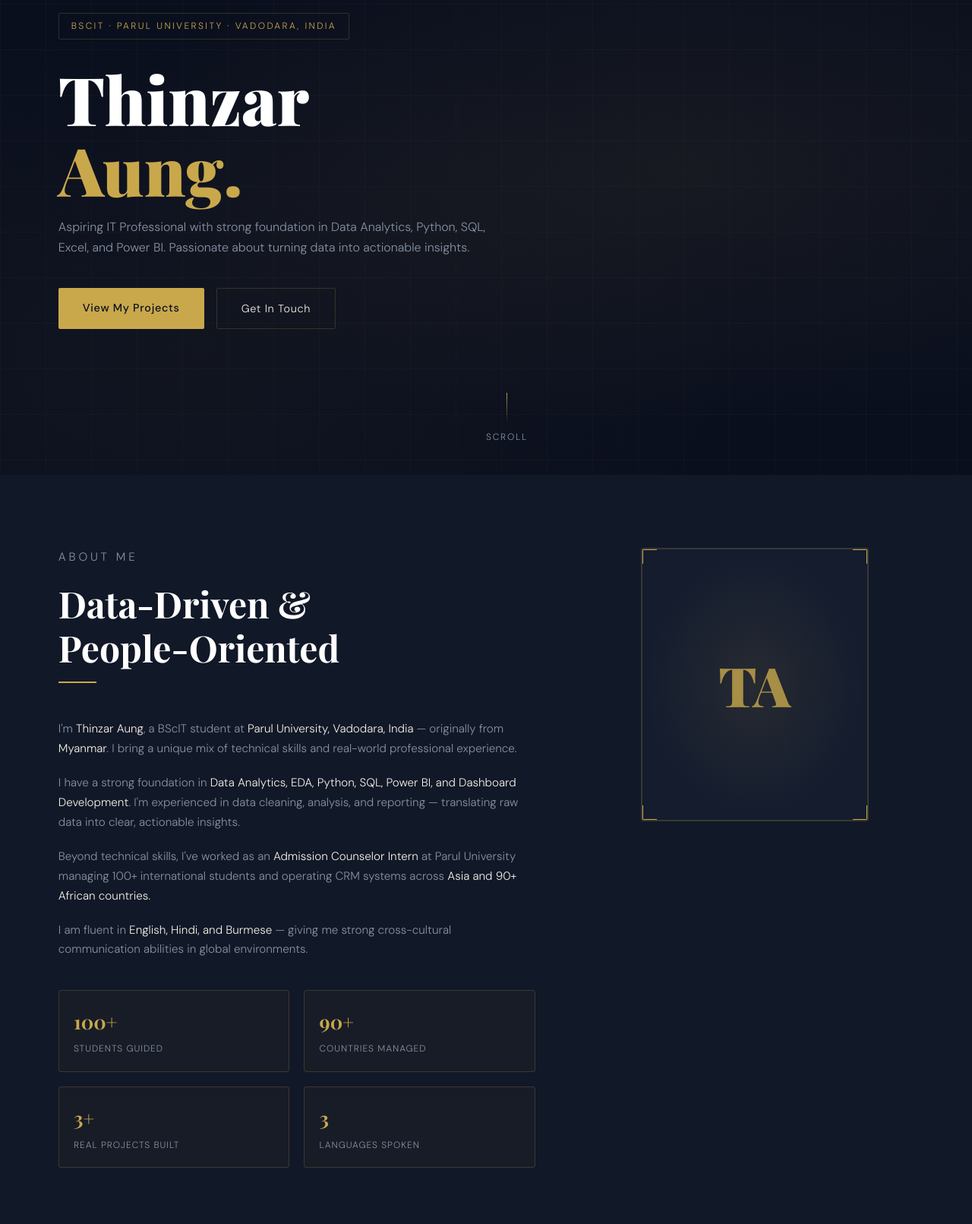
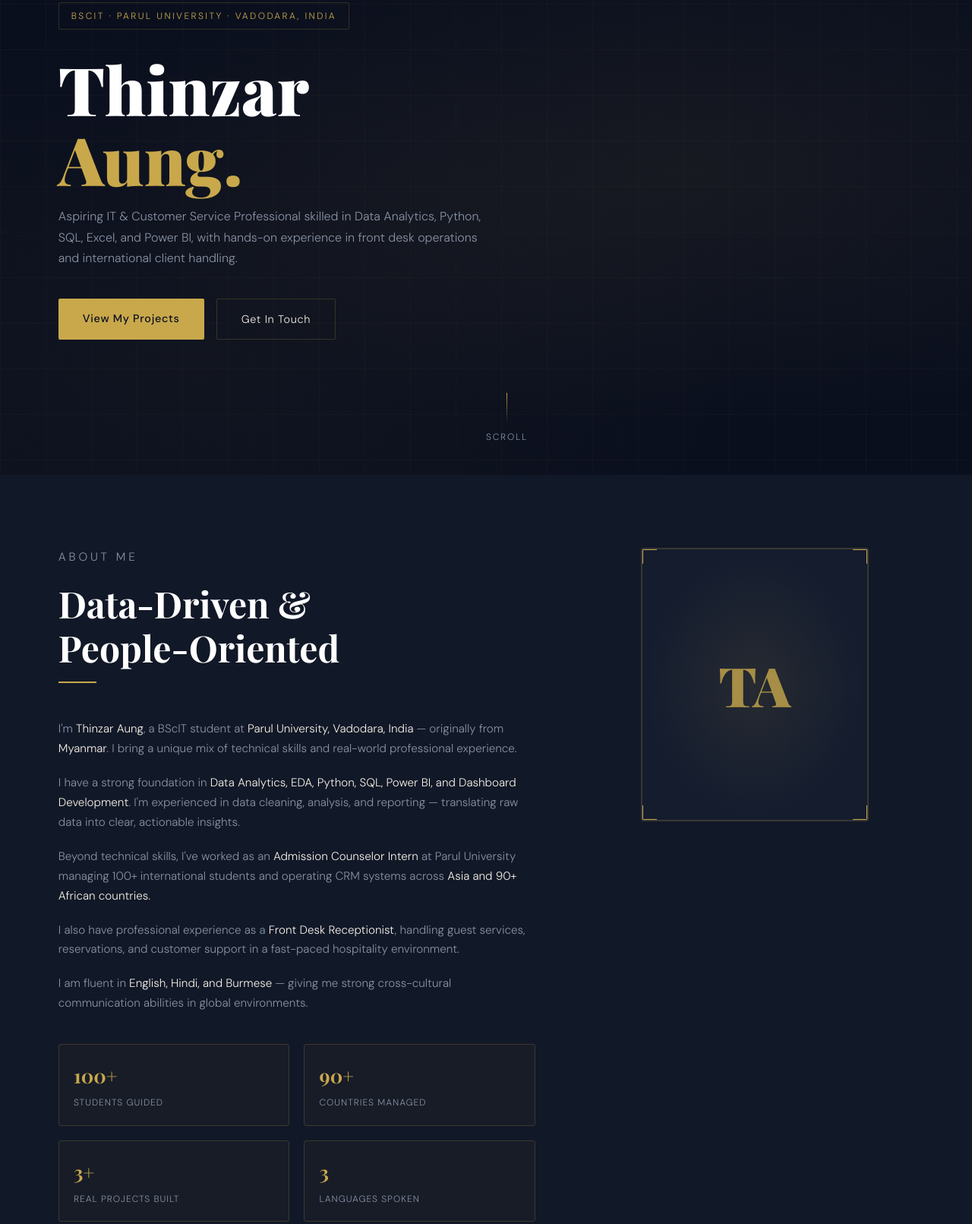
Before and after one commit to aungthinzar455-sudo/aungthinzar455-sudo.github.io, a plain HTML site: page index.html in a window 1280 px wide. Shown: the part 175-1786 px from the top of the page at 76% size. Drawn offline with nearby package versions, Linux system fonts and the light colour scheme.

Commit message:
Update index.html

```diff
--- a/index.html
+++ b/index.html
@@ -262,8 +262,7 @@
   <div class="hero-content">
     <div class="hero-tag">BScIT · Parul University · Vadodara, India</div>
     <h1 class="hero-name">Thinzar<br><span>Aung.</span></h1>
-    <p class="hero-sub">Aspiring IT Professional with strong foundation in Data Analytics, Python, SQL, Excel, and Power BI. Passionate about turning data into actionable insights.</p>
-    <div class="hero-btns">
+<p class="hero-sub">Aspiring IT & Customer Service Professional skilled in Data Analytics, Python, SQL, Excel, and Power BI, with hands-on experience in front desk operations and international client handling.</p>    <div class="hero-btns">
       <a href="#projects" class="btn-primary">View My Projects</a>
       <a href="#contact" class="btn-outline">Get In Touch</a>
     </div>
@@ -284,6 +283,7 @@
       <p>I'm <span>Thinzar Aung</span>, a BScIT student at <span>Parul University, Vadodara, India</span> — originally from <span>Myanmar</span>. I bring a unique mix of technical skills and real-world professional experience.</p>
       <p>I have a strong foundation in <span>Data Analytics, EDA, Python, SQL, Power BI, and Dashboard Development</span>. I'm experienced in data cleaning, analysis, and reporting — translating raw data into clear, actionable insights.</p>
       <p>Beyond technical skills, I've worked as an <span>Admission Counselor Intern</span> at Parul University managing 100+ international students and operating CRM systems across <span>Asia and 90+ African countries.</span></p>
+      <p>I also have professional experience as a <span>Front Desk Receptionist</span>, handling guest services, reservations, and customer support in a fast-paced hospitality environment.</p>
       <p>I am fluent in <span>English, Hindi, and Burmese</span> — giving me strong cross-cultural communication abilities in global environments.</p>
       <div class="about-stats">
         <div class="stat-card">
@@ -539,7 +539,7 @@
     <p class="section-label">Get In Touch</p>
     <h2 class="section-title">Let's Connect</h2>
     <div class="section-line"></div>
-    <p class="contact-desc">I'm actively looking for internship and job opportunities in Data Analytics, IT, and related fields. Feel free to reach out — I'd love to connect and explore opportunities together!</p>
+    <p class="contact-desc">I'm actively looking for opportunities in IT, Data Analytics, Customer Service, and Administrative roles. Open to both technical and front office positions. Feel free to reach out — I'd love to connect and explore opportunities together!</p>
     <div class="contact-links">
       <a href="mailto:aungthinzar455@gmail.com" class="contact-link">
         <svg viewBox="0 0 24 24"><path d="M20 4H4c-1.1 0-2 .9-2 2v12c0 1.1.9 2 2 2h16c1.1 0 2-.9 2-2V6c0-1.1-.9-2-2-2zm0 4l-8 5-8-5V6l8 5 8-5v2z"/></svg>
```
